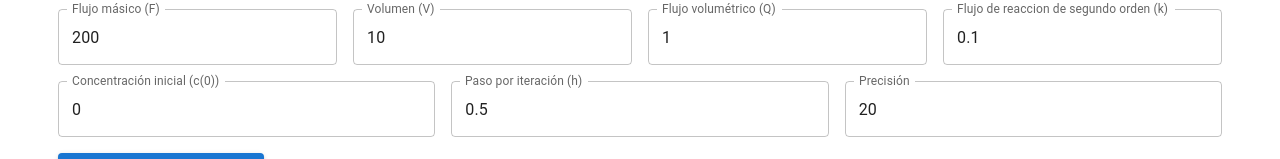
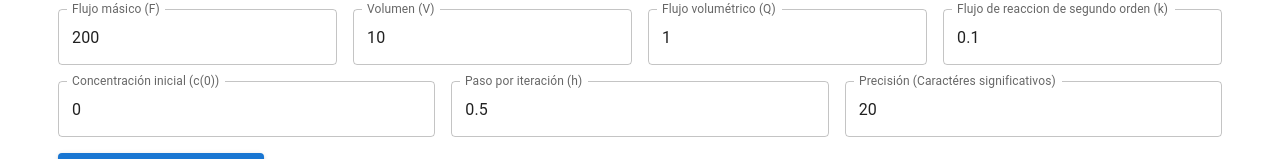
Before and after one commit to facuvillard/simulaci-n-ejercicio-247, a React (Create React App) app: page / in a window 1280 px wide. Shown: the part 464-623 px from the top of the page. Built offline with nearby package versions, Linux system fonts and the light colour scheme.

Commit message:
Precisión

```diff
--- a/src/components/App.js
+++ b/src/components/App.js
@@ -3,7 +3,7 @@ import { Grid, Typography } from '@mui/material';
 import Form from './Form/Form';
 import Table from './Table/Table';
 import Chart from './/Chart/Chart';
-import { Decimal } from "decimal.js";
+import { Decimal } from 'decimal.js';
 import {
 	calculateK1,
 	calculateK2,
@@ -11,7 +11,7 @@ import {
 	calculateK4,
 	calculateNextConcentration,
 	calculateNextT,
-	equals
+	equals,
 } from '../utils/calculations';
 
 import './styles.scss';
@@ -28,15 +28,12 @@ export default function App() {
 		precision: 20,
 	});
 
-	Decimal.set({ precision: 6 });
-
-
 	const [iterations, setIterations] = useState([]);
 
 	const startIteration = async () => {
-		console.log(params)
-    await setIterations([])
-    const arrayIterations = []
+		Decimal.set({ precision: parseInt(params.precision)});
+		await setIterations([]);
+		const arrayIterations = [];
 		let index = 0;
 		let t = params.t;
 		let c = params.cInicial;
@@ -57,9 +54,8 @@ export default function App() {
 			nextC: nextC.toString(),
 			nextT: nextT.toString(),
 		};
-    arrayIterations.push(iteration)
-    console.log(iteration)
-		while(!equals(c, nextC)) {
+		arrayIterations.push(iteration);
+		while (!equals(c, nextC)) {
 			index++;
 			t = nextT;
 			c = nextC;
@@ -80,8 +76,7 @@ export default function App() {
 				nextC: nextC.toString(),
 				nextT: nextT.toString(),
 			};
-      arrayIterations.push(iteration)
-      console.log(iteration)
+			arrayIterations.push(iteration);
 		}
 		await setIterations(arrayIterations);
 	};
--- a/src/components/Form/Form.js
+++ b/src/components/Form/Form.js
@@ -79,7 +79,7 @@ export default function Form({ params, setParams, startIteration }) {
 					type="number"
 					fullWidth
 					id="precision"
-					label="Precisión"
+					label="Precisión (Caractéres significativos)"
 					value={params.precision}
 					onChange={handleOnChange}
 				/>
```
Lines whose indentation alone changed are shown as unchanged.
